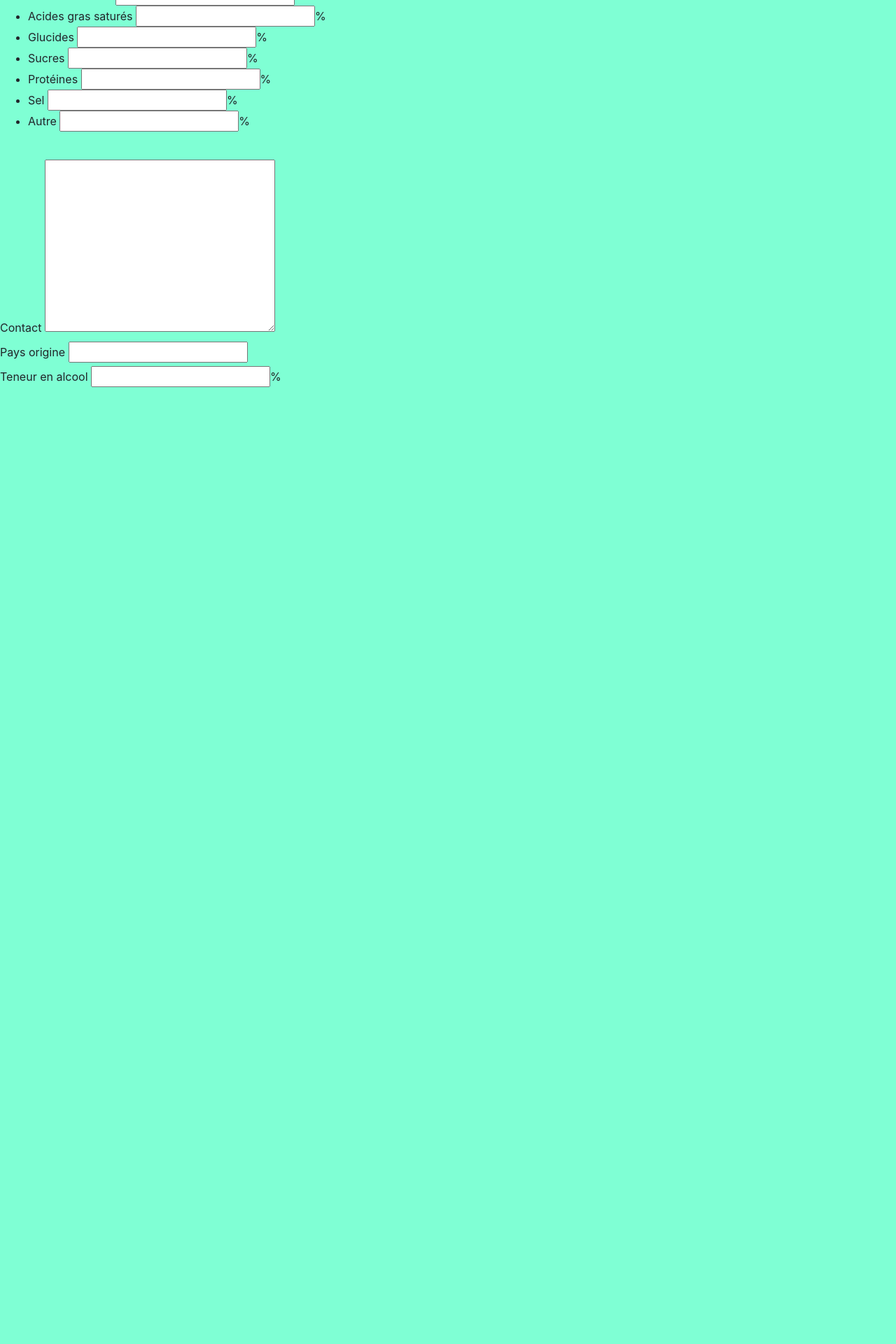
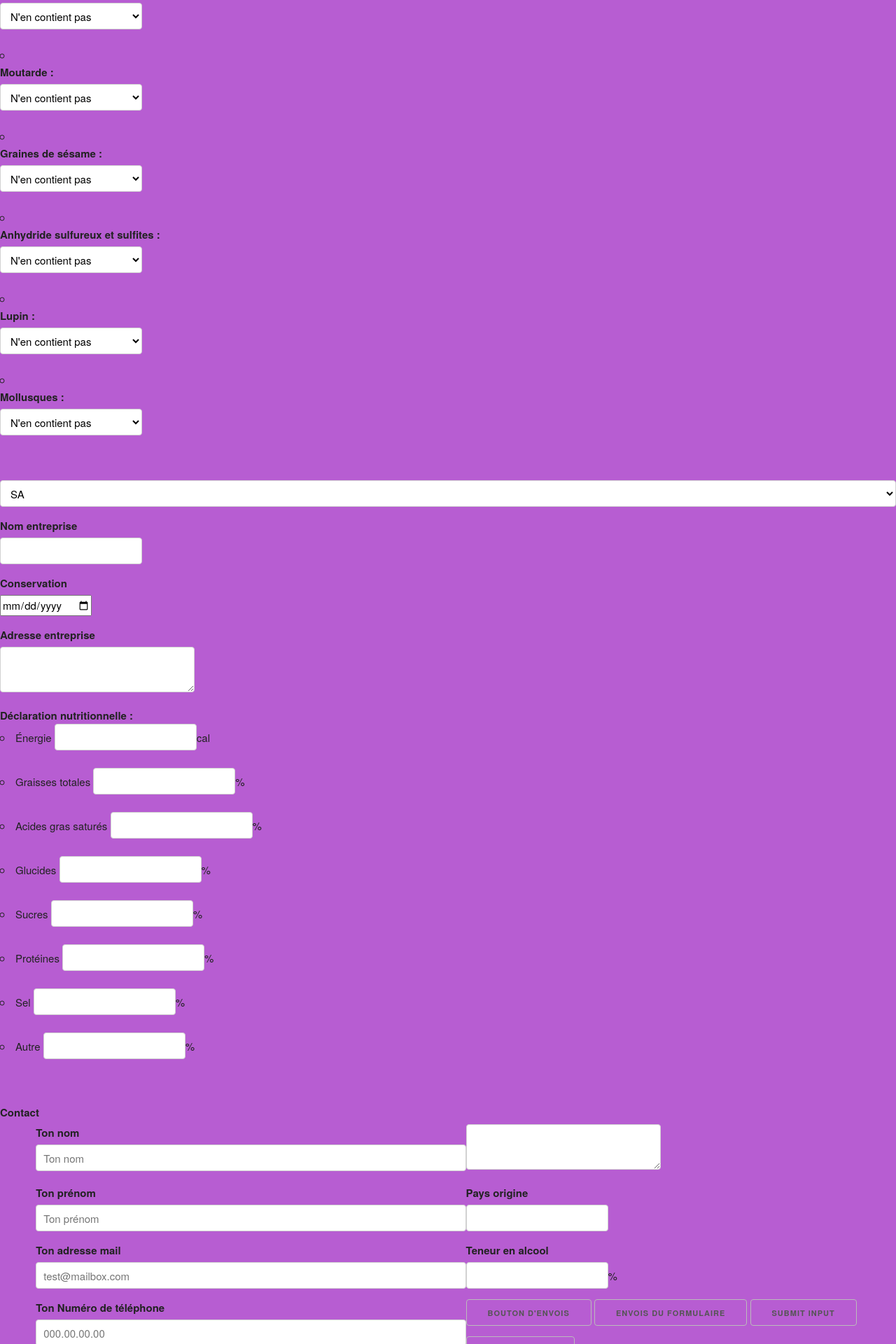
Before and after one commit to Steve-VE/batra, a PHP site: page / in a window 1280 px wide. Shown: the part 1280-3200 px from the top of the page at 70% size. Before the commit the page ends 1833 px from the top, so only its background shows below. Run offline with PHP 8.4, Linux system fonts and the light colour scheme.

Commit message:
la cosm-éthique avance

```diff
--- a/assets/css/style.css
+++ b/assets/css/style.css
@@ -1 +1 @@
-body{ background-color: aquamarine}
+body{ background-color: #B75DD2
--- a/assets/vue/link.php
+++ b/assets/vue/link.php
@@ -2,4 +2,5 @@
 <link rel="stylesheet" href="https://stackpath.bootstrapcdn.com/bootstrap/4.1.1/css/bootstrap.min.css" integrity="sha384-WskhaSGFgHYWDcbwN70/dfYBj47jz9qbsMId/iRN3ewGhXQFZCSftd1LZCfmhktB"crossorigin="anonymous">
 <link rel="stylesheet" href="https://cdnjs.cloudflare.com/ajax/libs/font-awesome/4.7.0/css/font-awesome.min.css">
 <link rel="icon" type="image/png" href="./assets/img/Logofrog.png" />
+<link rel="stylesheet" href="./assets/css/skeleton.css">
 <link rel="stylesheet" href="./assets/css/style.css">
--- a/assets/vue/newProductForm.php
+++ b/assets/vue/newProductForm.php
@@ -18,24 +18,27 @@ $allergens_list = [
     <br>
     <!-- alégéne -->
         <b>liste des allergènes</b><br>
-            <ol>
+            <ul>
                 <?php foreach($allergens_list as $allergen){?>
                     <li>
                         <label for="allergen_<?= $allergen;?>"><?= ucfirst($allergen);?> :</label>
-                            <label><input type="radio" name="allergen_<?= $allergen;?>" id="">N'en contient pas</label>
-                            <label><input type="radio" name="allergen_<?= $allergen;?>" id="">Contient</label>
-                            <label><input type="radio" name="allergen_<?= $allergen;?>" id="">Peu contenir des traces</label>
-                            <label><input type="radio" name="allergen_<?= $allergen;?>" id="">Inconnu</label>
+                        <select name="allergen_<?= $allergen;?>" id="">
+                            <option value="Not">N'en contient pas</option>
+                            <option value="Have">Contient</option>
+                            <option value="Mayhave">Peut contenir des traces</option>
+                            <option value="Unknow">Inconnu</option>
+                        </select>
                     </li>
                 <?php } ?>
-            </ol>
+            </ul>
     <br>
     <!-- raison social -->
-        <label for="">Raison social</label>
-        <input type="radio" name="" id="">SA
-        <input type="radio" name="" id="">SPRL
-        <input type="radio" name="" id="">ASBL
-        <input type="radio" name="" id="">Autre
+        <select class="u-full-width" id="exampleRecipientInput">
+        <option value="Option 1"name="SA">SA</option>
+        <option value="Option 2"name="SPRL">SPRL</option>
+        <option value="Option 3"name="ASBL">ASBL</option>
+        <option value="Option 4"name="Autre">Autre</option>
+      </select>
     <br>
     <!-- nom entreprise -->
         <label for="">Nom entreprise</label>
@@ -55,11 +58,11 @@ $allergens_list = [
             <li>Énergie <input type="number" name="" id="">cal</li>
             <li>Graisses totales <input type="number" name="" id="">%</li>
             <li>Acides gras saturés <input type="number" name="" id="">%</li>
-            <li>Glucides <input type="number" name="" id="">%</li>
-            <li>Sucres <input type="number" name="" id="">%</li>
-            <li>Protéines <input type="number" name="" id="">%</li>
-            <li>Sel <input type="number" name="" id="">%</li>
-            <li>Autre <input type="number" name="" id="">%</li>
+            <li>Glucides <input type="number" name="carbonehydrate" id="carbonehydrate">%</li>
+            <li>Sucres <input type="number" name="sugar" id="sugar">%</li>
+            <li>Protéines <input type="number" name="protein" id="protein">%</li>
+            <li>Sel <input type="number" name="salt" id="salt">%</li>
+            <li>Autre <input type="number" name="otherNutrient" id="otherNutrient">%</li>
         </ul>
 
 
@@ -67,13 +70,37 @@ $allergens_list = [
     <!-- contact -->
         <label for="">Contact</label>
         <textarea name="" id="" cols="30" rows="10"></textarea>
+<!-- Nom  -->
+    <div class="six columns">
+      <label for="exampleEmailInput">Ton nom</label>
+      <input class="u-full-width" type="text" name="nom" placeholder="Ton nom" id="name">
+    </div>
+    <!-- Prénom -->
+    <div class="six columns">
+      <label for="exampleEmailInput">Ton prénom</label>
+      <input class="u-full-width" type="text" name="prénom" placeholder="Ton prénom" id="forname">
+    </div>
+    <!--contact mail -->
+    <div class="six columns">
+      <label for="exampleEmailInput">Ton adresse mail</label>
+      <input class="u-full-width" type="email" name="email" placeholder="test@mailbox.com" id="emailInput">
+    </div>
+    <!-- contact phone -->
+    <div class="six columns">
+      <label for="exampleEmailInput">Ton Numéro de téléphone</label>
+      <input class="u-full-width" type="number"name="tel" placeholder="000.00.00.00" id="phoneNumber">
+    </div>
     <br>
     <!-- pays origine -->
         <label for="">Pays origine</label>
-        <input type="text" name="" id="">
+        <input type="text" name="Land" id="">
     <br>
     <!-- Teneur en alcool -->
         <label for="">Teneur en alcool</label>
-        <input type="number" name="" id="">%
+        <input type="number" name="alc" id="alc">%
     <br>
+    <a class="button" href="#">Bouton d'envois</a>
+<button>Envois du formulaire</button>
+<input type="submit" value="submit input">
+<input type="button" value="button input">
 </form>
```
